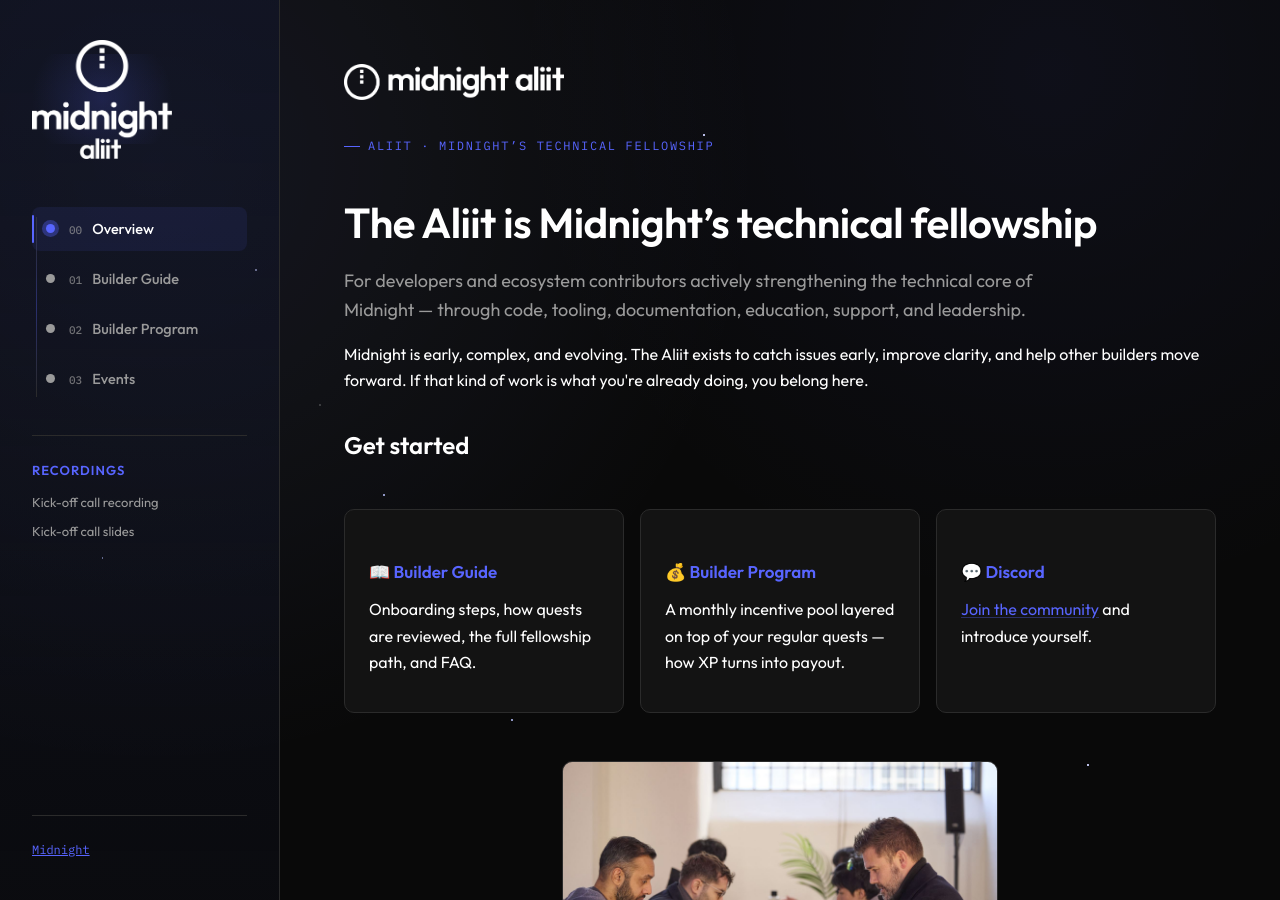
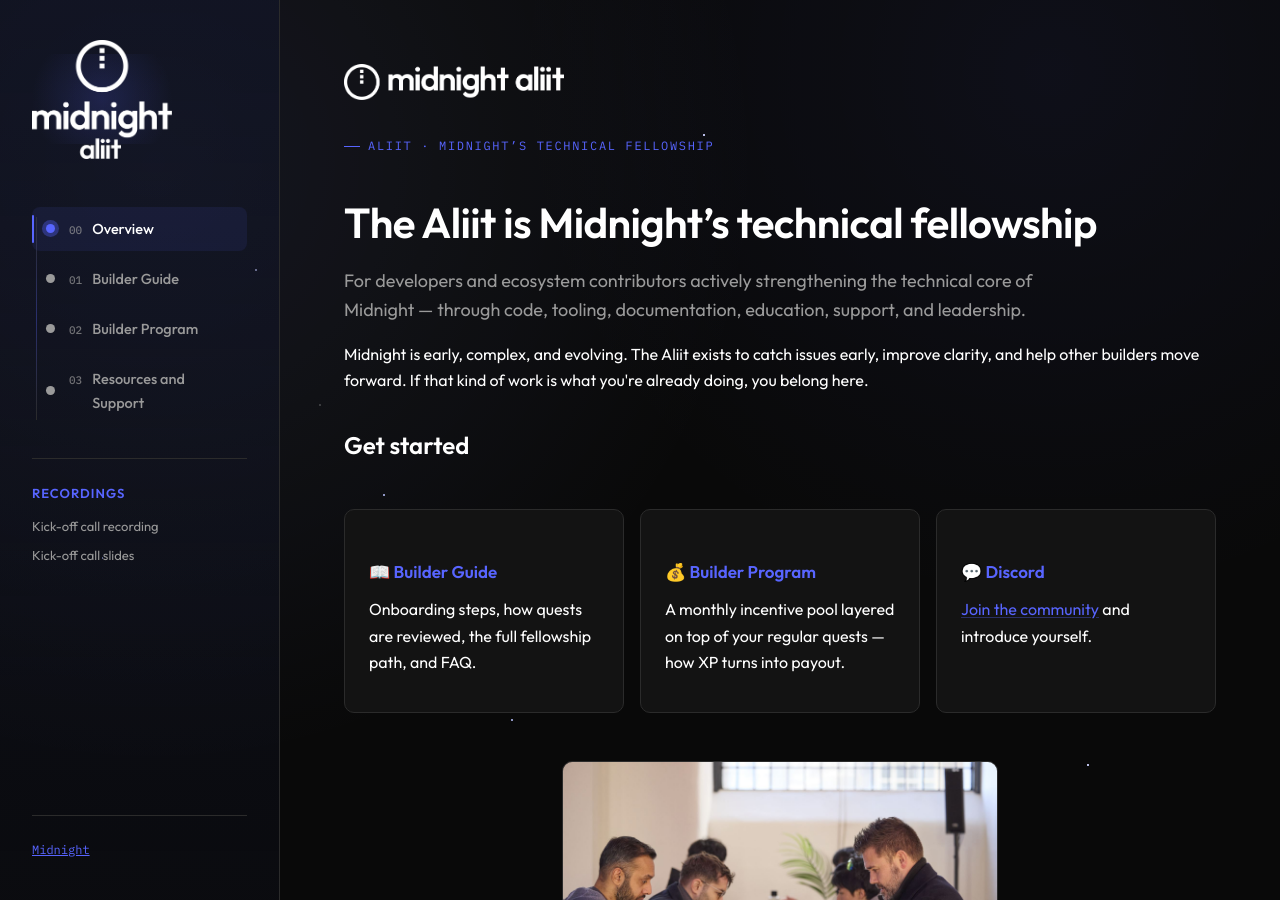
Before and after one commit to zsofimajor/aliit-builder-hub, a Jekyll site: the page built from index.md, in a window 1280 px wide and 900 px high. Built offline with Jekyll 4.4.1, drawn with Linux system fonts in a browser that asks for light colours.

Commit message:
Update default.html

```diff
--- a/_layouts/default.html
+++ b/_layouts/default.html
@@ -51,7 +51,7 @@
         <li>
           <a href="{{ '/events/' | relative_url }}" class="{% if page.url contains 'events' %}is-active{% endif %}">
             <span class="node"></span>
-            <span class="navlabel"><span class="navnum">03</span>Events</span>
+            <span class="navlabel"><span class="navnum">03</span>Resources and Support</span>
           </a>
         </li>
       </ul>
```
